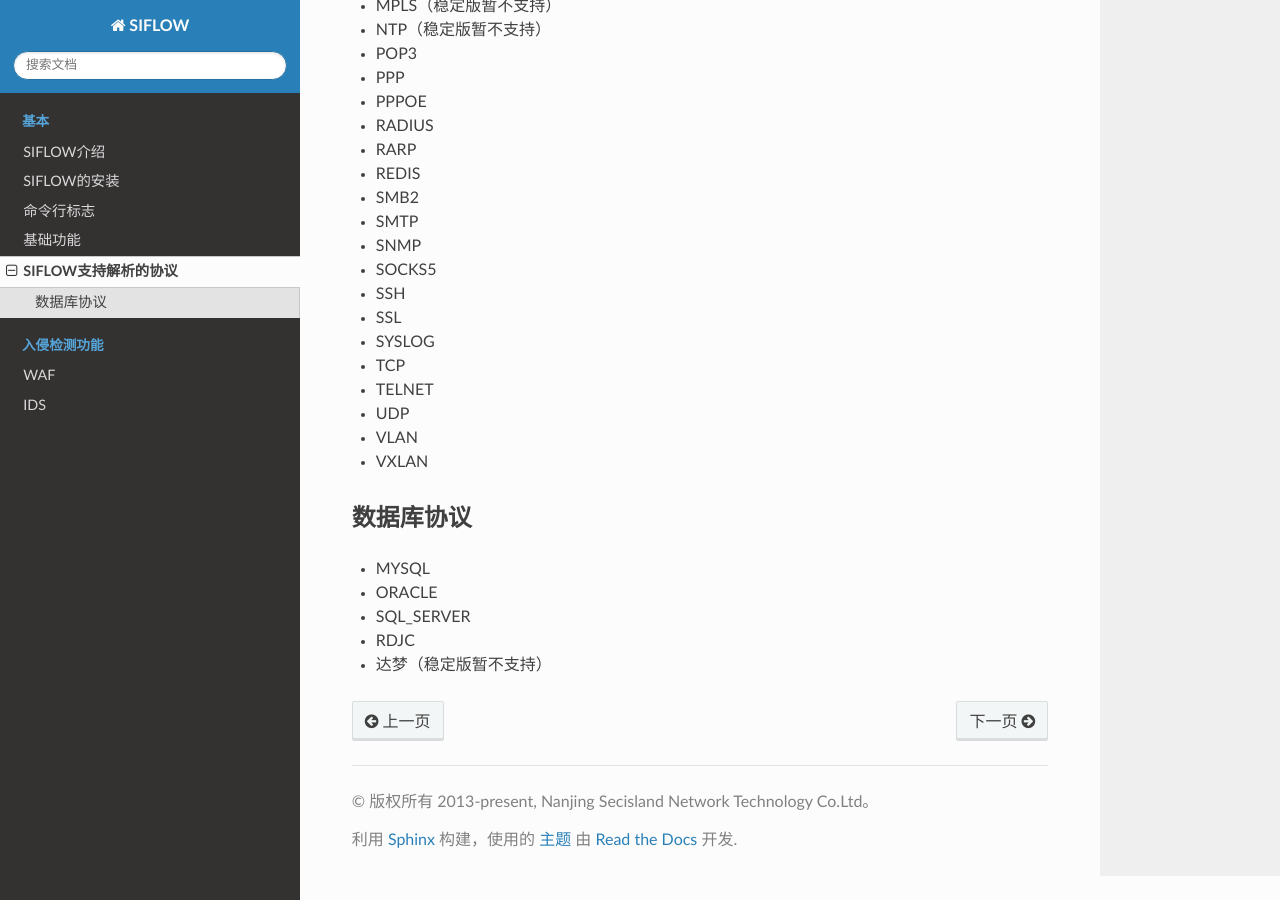
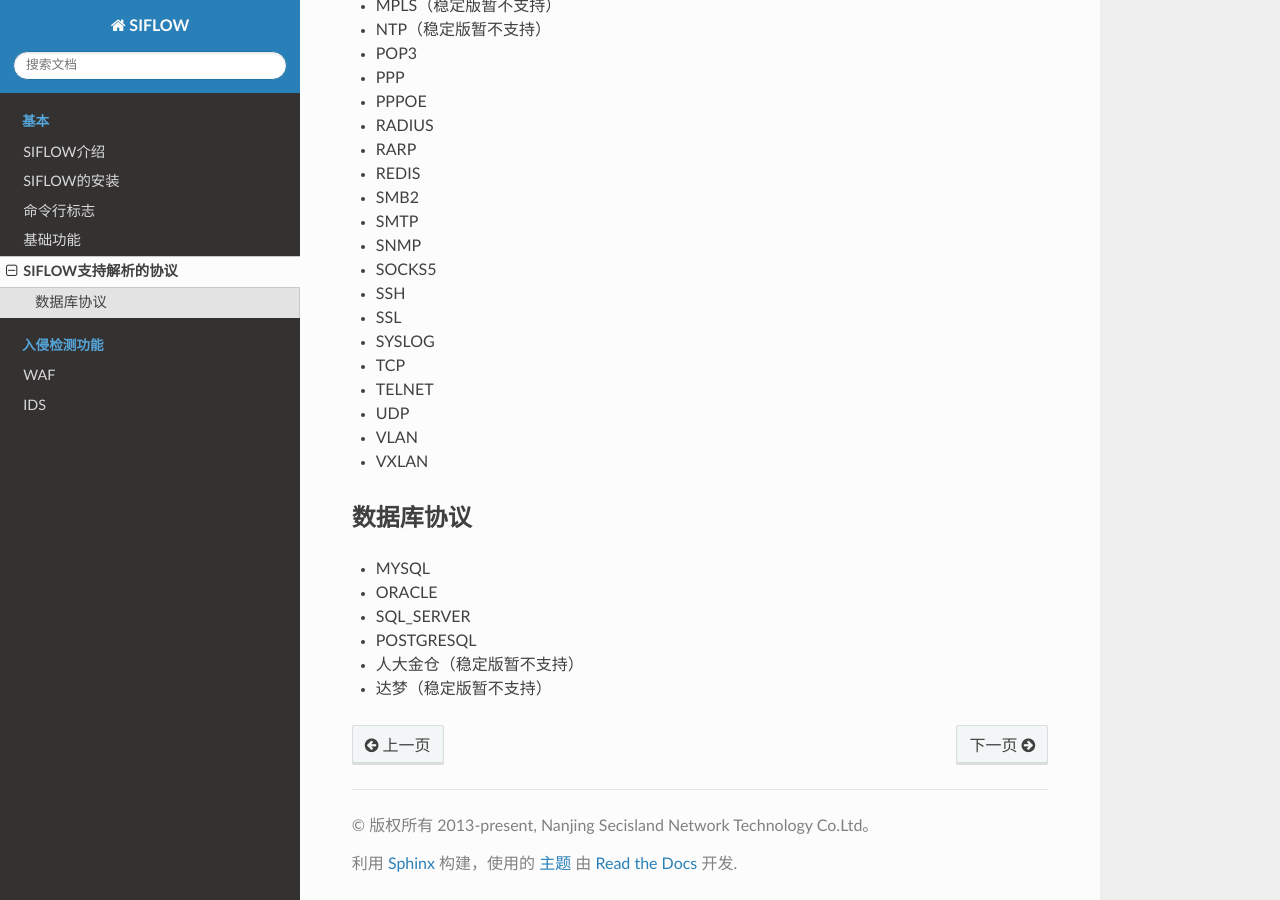
Before and after one commit to Neon-C23/SIFLOW-DOC, a Sphinx documentation site: the page built from source/support_protocols/index.rst, in a window 1280 px wide and 900 px high, scrolled down 558 px. Built offline with Sphinx 7.4.7 and the Read the Docs theme 2.0.0, drawn with Linux system fonts in a browser that asks for light colours.

Commit message:
Update index.rst

```diff
--- a/source/support_protocols/index.rst
+++ b/source/support_protocols/index.rst
@@ -44,5 +44,6 @@ SIFLOW支持解析的协议
 * MYSQL
 * ORACLE
 * SQL_SERVER
-* RDJC
+* POSTGRESQL
+* 人大金仓（稳定版暂不支持）
 * 达梦（稳定版暂不支持）
```
